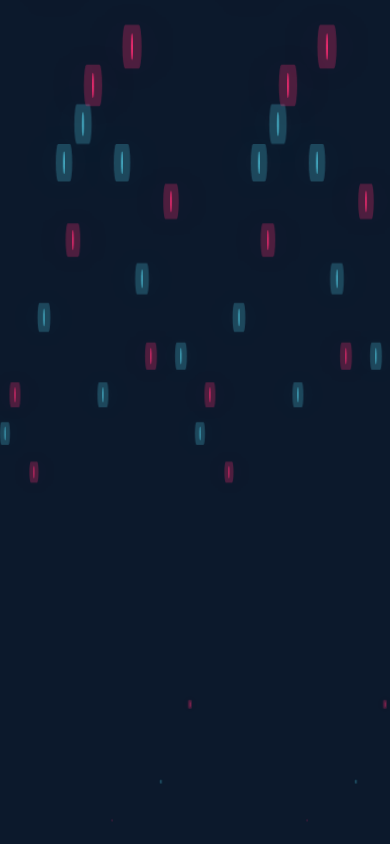
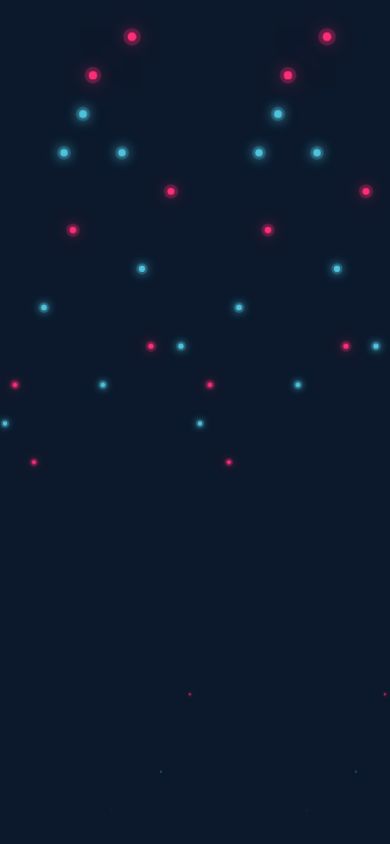
Before and after one commit to huuthang9764/CSS-Animation-Effects, a plain HTML site: page index.html in a window 390 px wide. Drawn offline with Linux system fonts and the light colour scheme.

Commit message:
Update style.css

```diff
--- a/style.css
+++ b/style.css
@@ -44,3 +44,22 @@ body{
         transform: translateY(-10vh) scale(1);
     }
 }
+@media screen and (max-width:420px) {
+    body{
+        height: 100%;
+    }
+    .bubble span{
+        width: 10px;
+        height: 10px;
+        border-radius: 50%;
+        margin: 0;
+        box-shadow: 0 0 0 4px #4fc3dc44,
+        0 0 15px #4fc3dc,
+        0 0 20px #4fc3dc;
+    }.bubble span:nth-child(even){
+        background: #ff2d75;
+        box-shadow: 0 0 0 5px #ff2d7544,
+        0 0 20px #ff2d75,
+        0 0 60px #ff2d75;
+    }
+}
```
